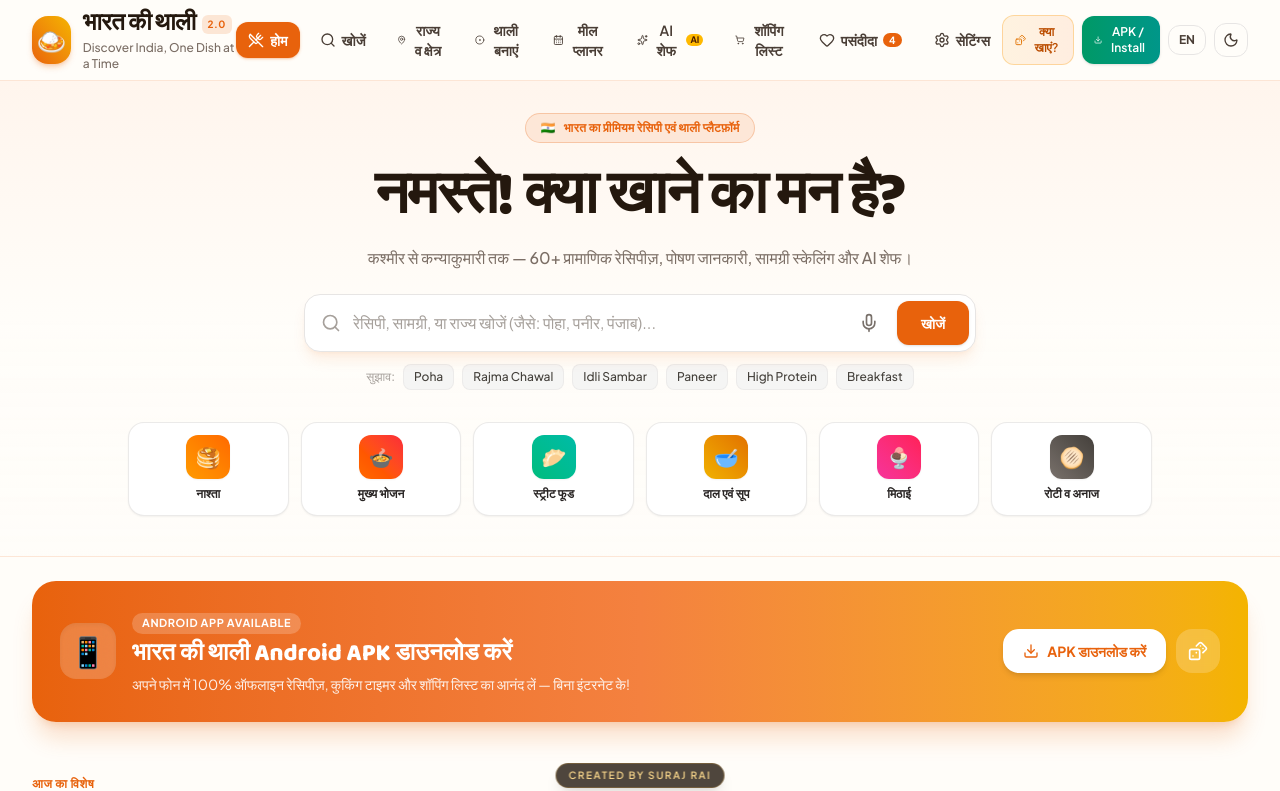
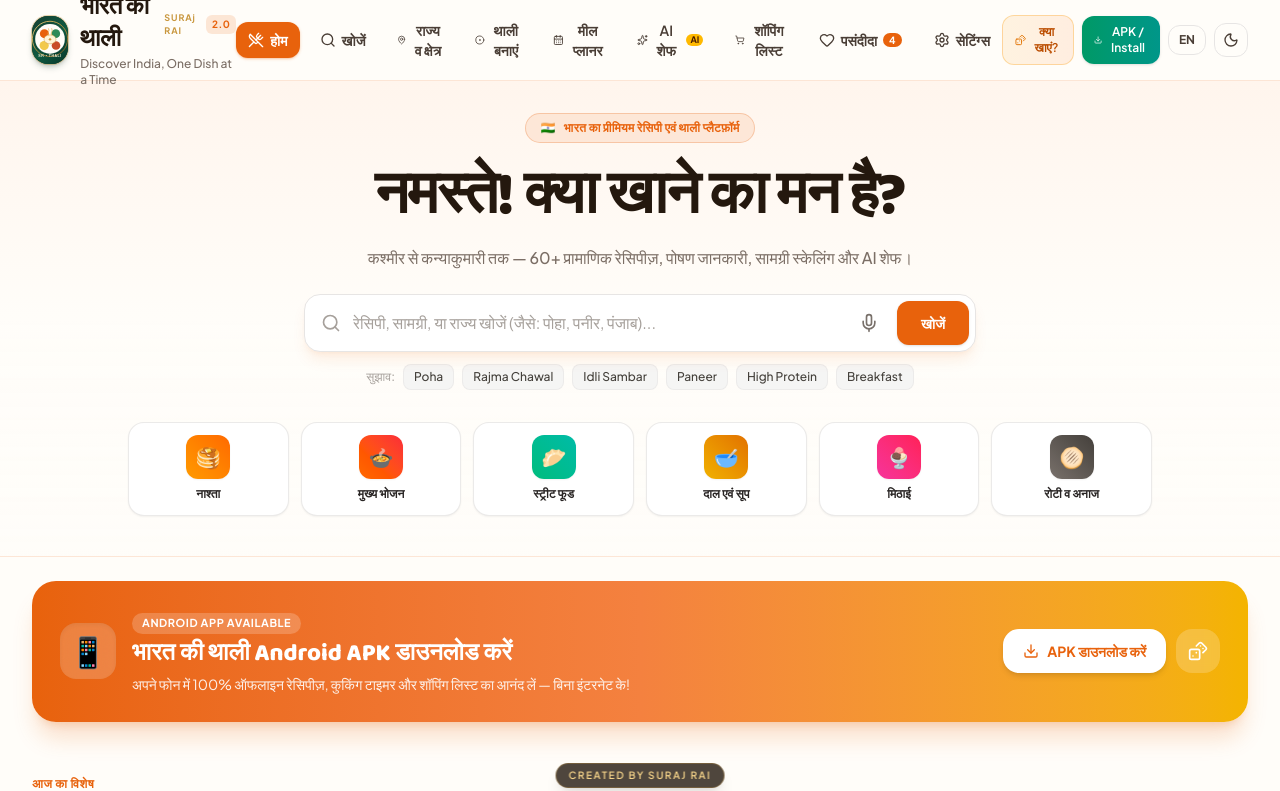
Before and after one commit to surajraiking/Bharat-ki-Thali, a React (Vite) app: page / in a window 1280 px wide. Shown: the top 791 px of the page. Built offline with nearby package versions, Linux system fonts and the light colour scheme.

Commit message:
feat: use branded Bharat Ki Thali logo in navbar

```diff
--- a/src/components/Navbar.tsx
+++ b/src/components/Navbar.tsx
@@ -63,14 +63,15 @@ export const Navbar: React.FC = () => {
             onClick={() => setActivePage('home')}
             className="flex items-center gap-3 text-left group focus:outline-none"
           >
-            <div className="w-10 h-10 sm:w-12 sm:h-12 rounded-2xl bg-gradient-to-tr from-[#E8620C] to-[#F4B400] flex items-center justify-center text-white shadow-md shadow-[#E8620C]/25 group-hover:scale-105 transition-transform">
-              <span className="text-xl sm:text-2xl">🍛</span>
+            <div className="w-10 h-10 sm:w-12 sm:h-12 rounded-2xl overflow-hidden bg-[#173B2F] shadow-md shadow-[#173B2F]/25 ring-1 ring-[#C9973E]/40 group-hover:scale-105 transition-transform">
+              <img src="/icon.svg" alt="Bharat Ki Thali — Suraj Rai" className="w-full h-full object-cover" />
             </div>
             <div>
               <div className="flex items-center gap-1.5">
                 <span className="font-heading font-extrabold text-xl sm:text-2xl text-[#24180E] dark:text-[#FDF8F3] tracking-tight">
                   भारत की थाली
                 </span>
+                <span className="hidden xl:inline text-[9px] font-bold tracking-widest text-[#C9973E]">SURAj RAI</span>
                 <span className="px-1.5 py-0.5 text-[10px] font-bold tracking-wider uppercase bg-[#E8620C]/15 text-[#E8620C] dark:bg-[#E8620C]/30 rounded-md">
                   2.0
                 </span>
```
